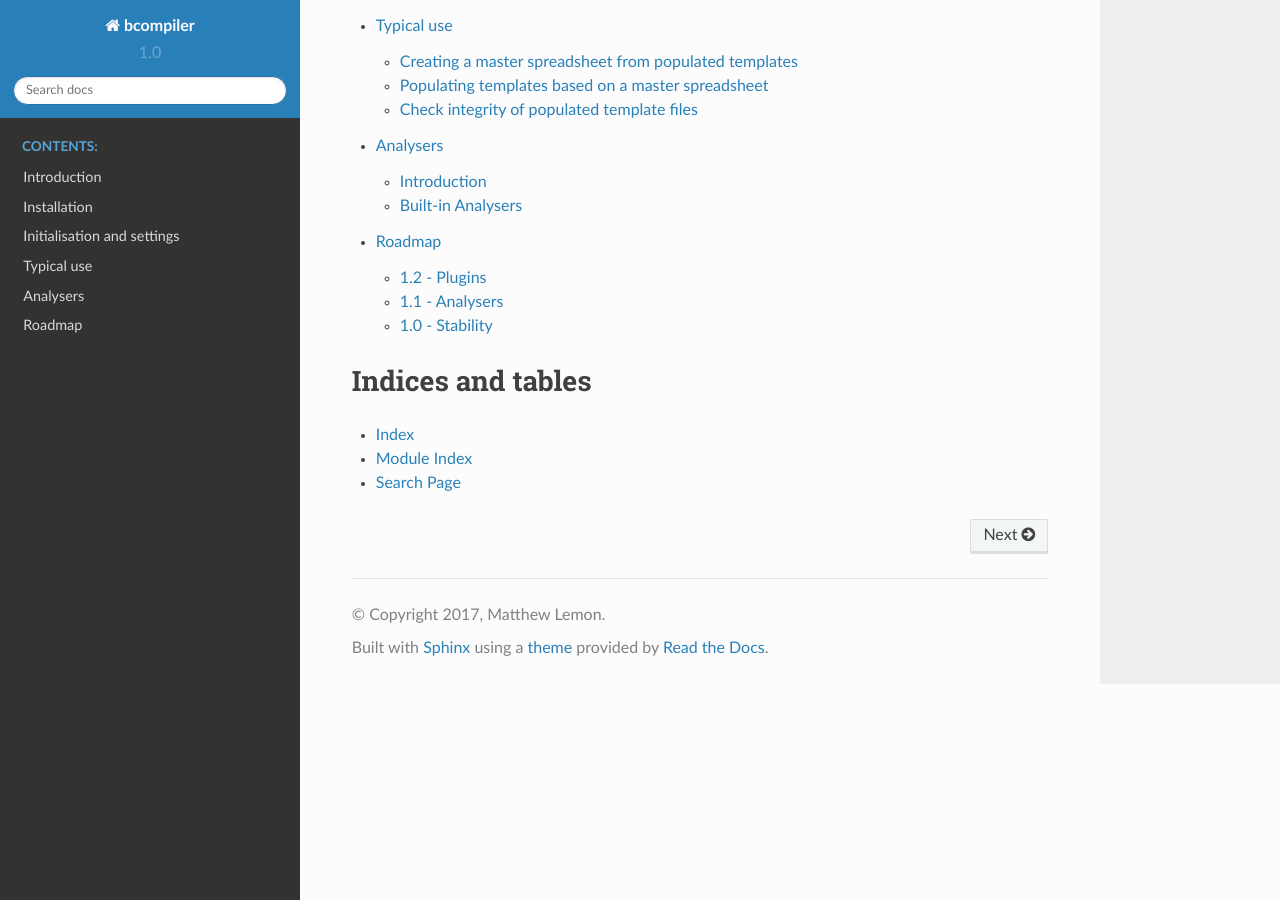
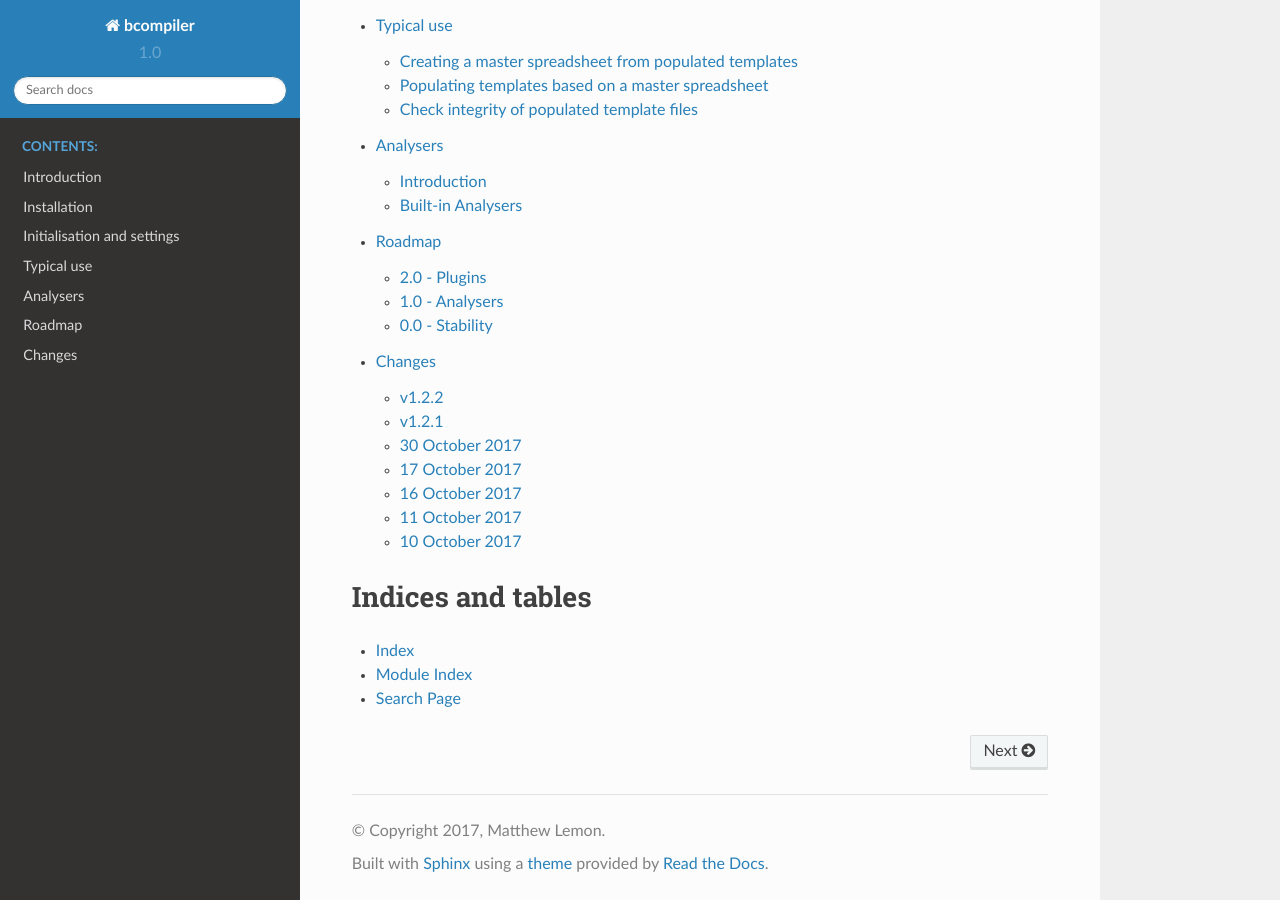
Before and after one commit to yulqen/bcompiler, a Sphinx documentation site: the page built from docs/index.rst, in a window 1280 px wide and 900 px high, scrolled down 554 px. Built offline with Sphinx 7.4.7 and the Read the Docs theme 2.0.0, drawn with Linux system fonts in a browser that asks for light colours; some of the changed lines change nothing that is shown.

Commit message:
documentation changes

```diff
--- /dev/null
+++ b/docs/changes.rst
@@ -0,0 +1,50 @@
+Changes
+~~~~~~~
+
+v1.2.2
+#######
+
+* Ability to set ``--start_date`` and ``--end_date`` parameters for ``swimlane_milestones``
+  analyser.
+* Fix bug where date differences not being calculated correctly in
+  ``swimlane_milestones`` analyser.
+* Fix bug where wrong milestone type was being charted by
+  ``swimlane_milestones`` analyser.
+* Many more configurations available in ``config.ini`` file relating to
+  ``swimlane_analyser``.
+* Better logging to ``bcompiler.log`` during ``swimlane_milestones`` analyser.
+* Various bug fixes
+
+v1.2.1
+######
+
+* Added ``annex`` analyser, allowing for easy summarise by project from master.
+* Added ASCII art to ``bcompiler --help``!
+* Various bug fixes
+
+30 October 2017
+###############
+- Fix bug where not all columns in master are being processed during swimlane analyser.
+
+17 October 2017
+###############
+
+- Changed ERROR log message to WARNING to accommodate dates mixed with free text.
+
+16 October 2017
+###############
+
+- Fix bug where cell value in string and datetime value would try to compare arithmetically.
+
+11 October 2017
+###############
+
+- Fix bug where `.xlsx` files not being picked up.
+- Improved exception handling and bug fixes.
+
+10 October 2017
+###############
+
+- Handling cp1252 encoding coming through from Windows
+- Added CHANGES.txt
+- Minor bugfixes
--- a/docs/index.rst
+++ b/docs/index.rst
@@ -18,6 +18,7 @@ A tool for managing DfT BICC data.
    Typical use <use>
    analysers
    roadmap
+   changes
 
 
 Indices and tables
--- a/docs/roadmap.rst
+++ b/docs/roadmap.rst
@@ -4,13 +4,13 @@ Roadmap
 ``bcompiler`` makes use of `semantic versioning <http://semver.org/>`_
 and therefore follows the MAJOR.MINOR.PATH version pattern.
 
-1.2 - Plugins
+2.0 - Plugins
 *************
 
 - Allow integration of own analysers written in Python
 - Simple plugin management interface through commandline
 
-1.1 - Analysers
+1.0 - Analysers
 ***************
 
 - Commandline analysers for simple features
@@ -45,7 +45,7 @@ others...
 ==================== ===================  ===========
 
 
-1.0 - Stability
+0.0 - Stability
 *****************
 
 - Compile master from populated templates
```
